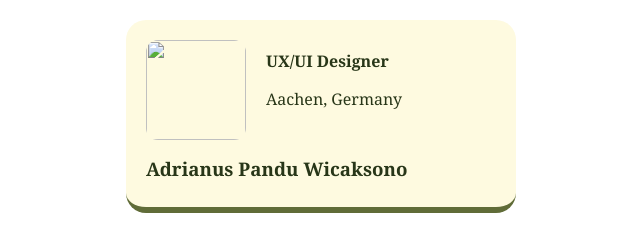
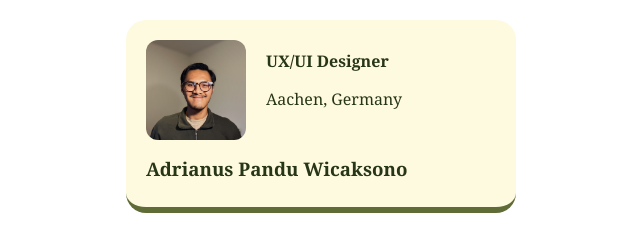
Before and after one commit to adrianuspandu/business-card, a plain HTML site: page index.html in a window 1280 px wide. Shown: the whole page, without its empty margins (319-959 px from the left). Drawn offline with Linux system fonts and the light colour scheme.

Commit message:
uploaded profile image and edited image path

```diff
--- a/index.html
+++ b/index.html
@@ -5,7 +5,7 @@
     <body>
         <div class="card">
             <div class="top-container">
-                    <img class="avatar" src="images/Profile.jpg">
+                    <img class="avatar" src="Profile.jpg">
                 <div class="role-location">
                     <h4>UX/UI Designer</h4>
                     <p>Aachen, Germany</p>
```
Also changed, not shown: Profile.jpg (added).
